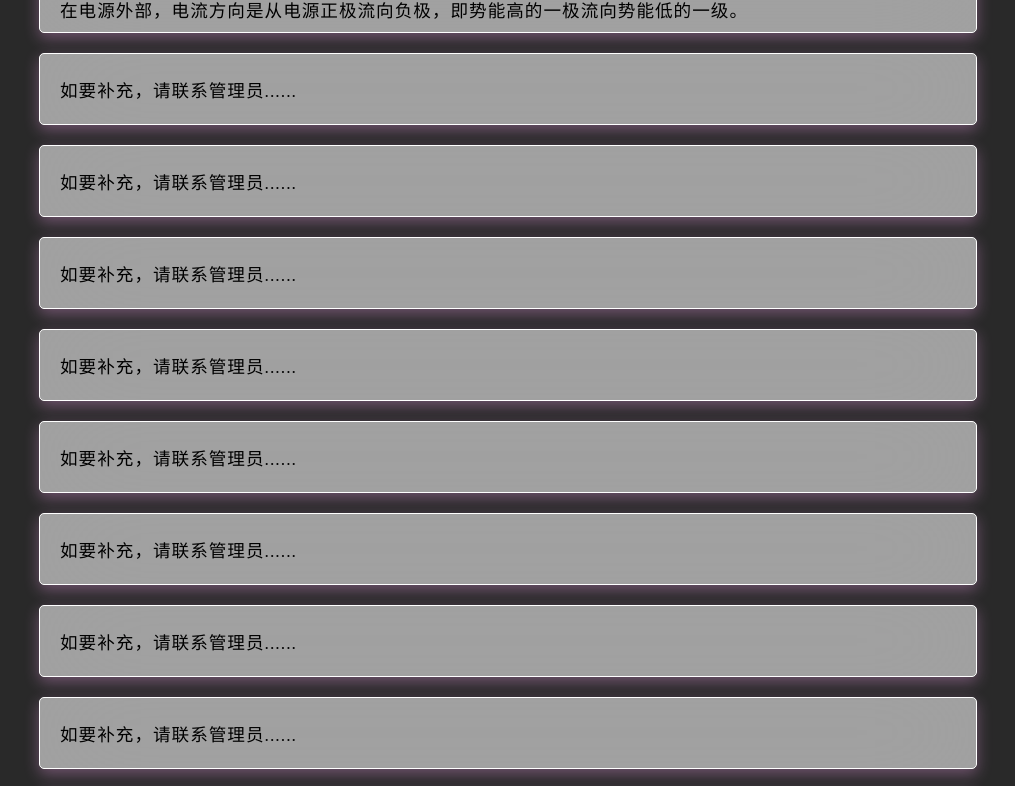
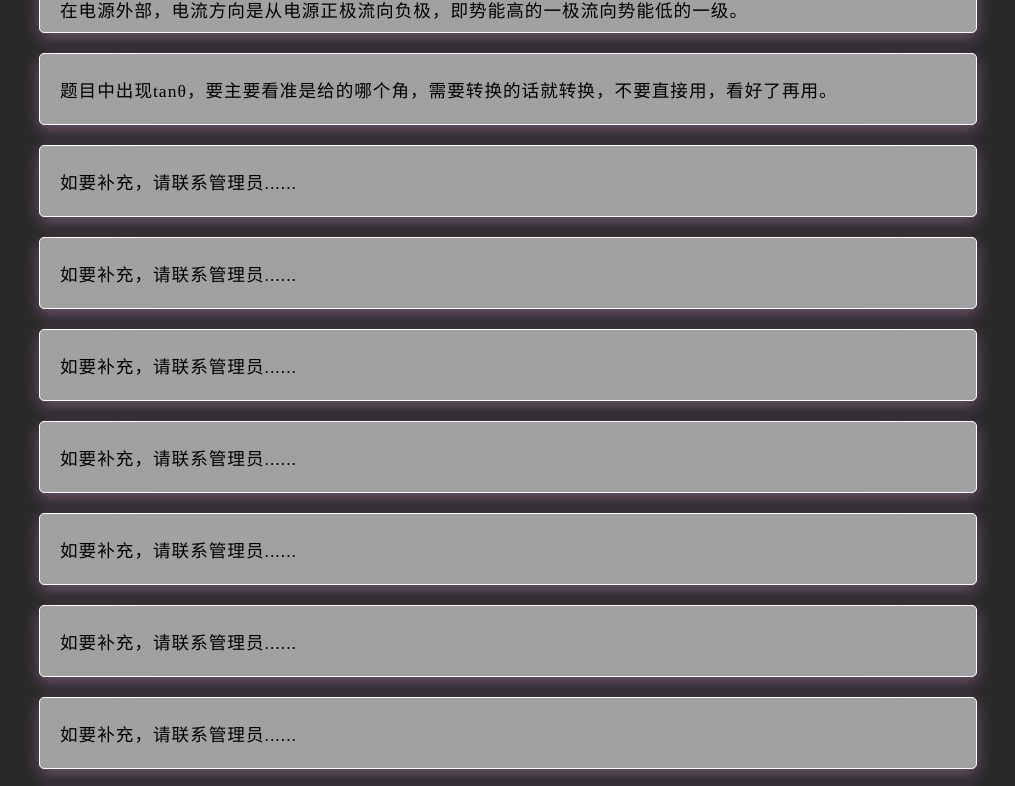
Before and after one commit to Po00iu6/esc.github.io, a plain HTML site: page PH.html in a window 1280 px wide. Shown: the part 4414-5200 px from the top of the page, without its empty margins (132-1147 px from the left). Drawn offline with Linux system fonts and the light colour scheme.

Commit message:
2024/9/25

```diff
--- a/PH.html
+++ b/PH.html
@@ -94,7 +94,7 @@
     <div class="t1">在电场线的图中，要判断加速度的大小，就要看电场强度大小；要看电场强度大小，就要看电场线的疏密程度。</div>
     <div class="t1"><img src="https://upload-bbs.miyoushe.com/upload/2024/09/24/198629752/04cb203c3d0f5c50c2c9c367daf02b3a_8484180100048717064.png" alt="电场">如图，电子从a点运动到b点的轨迹。<br><br>电子从a点到b点，动能持续减小，但你如果按照之前的力与速度夹角的方法来判断动能大小，那么会得出b点动能大于a点动能的结果。<br>此时答案是错的，因为a点刚开始就有1部分动能，此后力与速度夹角一直是钝角，动能不断减小，故b点动能小于a点动能，b点电势能大于a点电势能。</div>
     <div class="t1"><img src="https://upload-bbs.miyoushe.com/upload/2024/09/24/198629752/816fbf052b791dc4641c5462e35886b5_4298481996130190071.png" alt="电流">在电源外部，电流方向是从电源正极流向负极，即势能高的一极流向势能低的一级。</div>
-    <div class="t1">如要补充，请联系管理员......</div>
+    <div class="t1">题目中出现tanθ，要主要看准是给的哪个角，需要转换的话就转换，不要直接用，看好了再用。</div>
     <div class="t1">如要补充，请联系管理员......</div>
     <div class="t1">如要补充，请联系管理员......</div>
     <div class="t1">如要补充，请联系管理员......</div>
```
